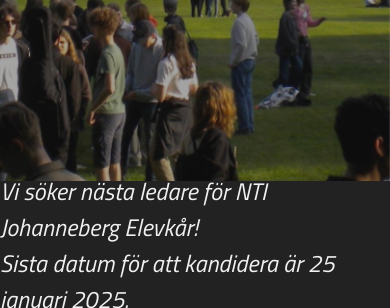
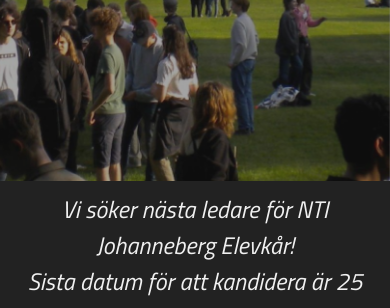
Before and after one commit to Saud0227/arsmote25, a plain HTML site: page index.html in a window 390 px wide. Shown: the part 536-844 px from the top of the page. Drawn offline with nearby package versions, Linux system fonts and the light colour scheme.

Commit message:
Text section spacing on mobile fixed

```diff
--- a/css/style.css
+++ b/css/style.css
@@ -239,7 +239,8 @@ section {
 }
 
 section.text {
-    height: 15vh;
+    min-height: calc(15vh - 20px);
+    padding: 10px;
     display: flex;
     justify-content: center;
     align-items: center;
@@ -251,6 +252,7 @@ section.text > p {
     font-size: 1.5rem;
     font-style: italic;
     color: var(--granite);
+    text-align: center;
 }
 
 
@@ -551,4 +553,8 @@ footer > p {
     a.nav-item:last-of-type {
         margin: 0 20px;
     }
+
+    div.spacer.large {
+        height: 5vh;
+    }
 }
```
